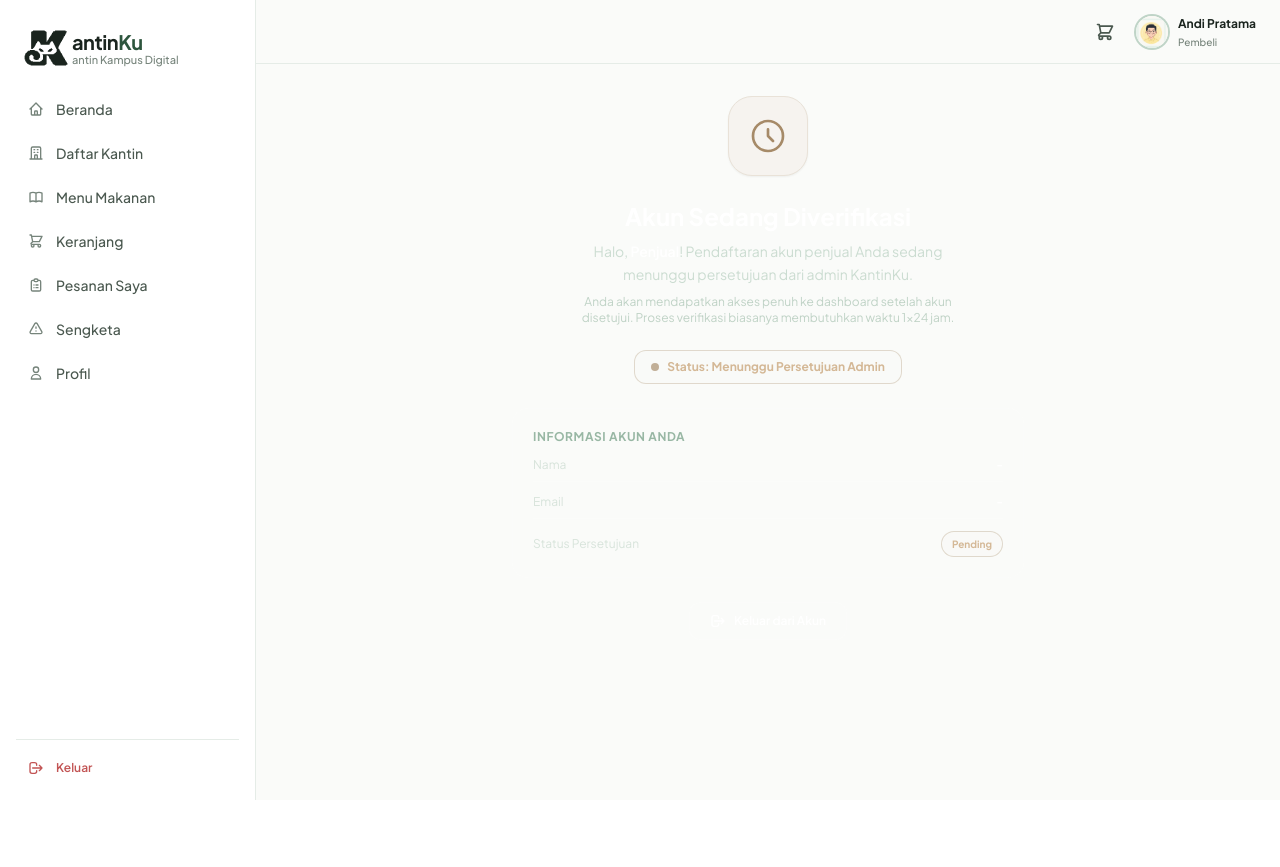
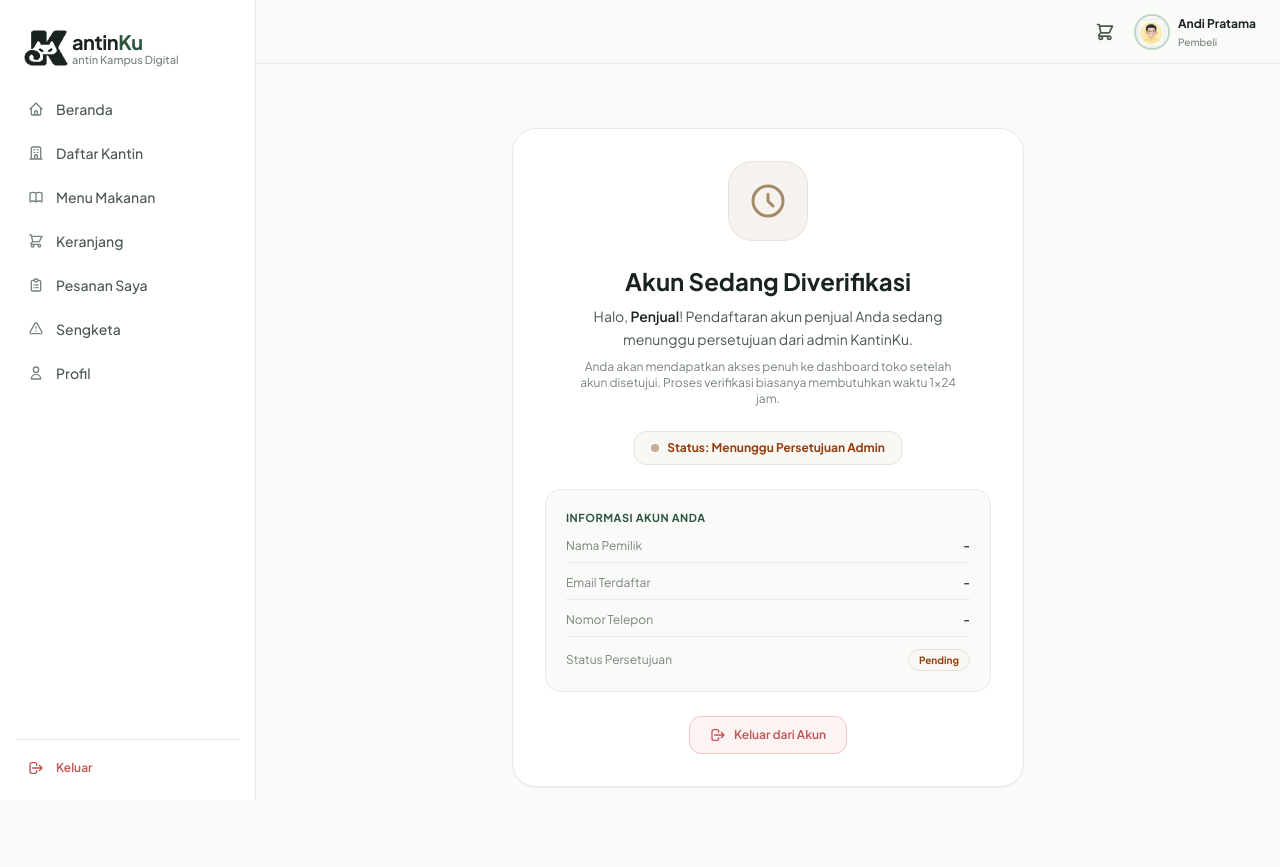
Before and after one commit to 2401020068-alt/Pemesanan_dan_Delivery_Makanan_Kantin, a Laravel app: template resources/views/seller/pending.blade.php in a window 1280 px wide. Before the commit the page ends 800 px from the top, so only its background shows below. Run offline with Laravel 12, Linux system fonts and the light colour scheme; the template is opened without the code that fills it, so the values that code supplies are empty; data comes from the database, SQL or seed files in the repository; some libraries are stand-ins or nearby versions.

Commit message:
fix(views): desain ulang kartu verifikasi pending dan rejected dengan kontras tinggi

```diff
--- a/resources/views/seller/pending.blade.php
+++ b/resources/views/seller/pending.blade.php
@@ -1,51 +1,82 @@
 @extends('layouts.app')
 
-@section('title', 'Menunggu Persetujuan Admin')
+@section('title', ($seller->approval ?? 'pending') === 'rejected' ? 'Pendaftaran Akun Ditolak' : 'Menunggu Persetujuan Admin')
 
 @section('content')
-<div class="max-w-lg mx-auto flex flex-col items-center justify-center min-h-[60vh] text-center space-y-6">
+<div class="max-w-lg mx-auto flex flex-col items-center justify-center min-h-[60vh] py-8">
+    <div class="w-full bg-white border border-[#E5ECE7] rounded-3xl p-6 sm:p-8 shadow-sm flex flex-col items-center text-center space-y-6">
 
-    {{-- Icon --}}
-    <div class="w-20 h-20 rounded-3xl bg-[#F6F3EF] border border-[#E9E2D8] flex items-center justify-center shadow-sm">
-        <svg class="w-10 h-10 text-[#A68A68]" fill="none" stroke="currentColor" viewBox="0 0 24 24">
-            <path stroke-linecap="round" stroke-linejoin="round" stroke-width="1.6"
-                d="M12 8v4l3 3m6-3a9 9 0 11-18 0 9 9 0 0118 0z"/>
+        @if(($seller->approval ?? 'pending') === 'rejected')
+            {{-- Icon Rejected --}}
+            <div class="w-20 h-20 rounded-3xl bg-red-50 border border-red-200 flex items-center justify-center shadow-xs">
+                <svg class="w-10 h-10 text-red-600" fill="none" stroke="currentColor" viewBox="0 0 24 24">
+                    <path stroke-linecap="round" stroke-linejoin="round" stroke-width="1.8" d="M12 9v2m0 4h.01m-6.938 4h13.856c1.54 0 2.502-1.667 1.732-3L13.732 4c-.77-1.333-2.694-1.333-3.464 0L3.34 16c-.77 1.333.192 3 1.732 3z"/>
                 </svg>
             </div>
 
-    {{-- Teks utama --}}
+            {{-- Teks utama Rejected --}}
             <div class="space-y-2">
-        <h1 class="font-display text-2xl font-bold text-white">Akun Sedang Diverifikasi</h1>
-        <p class="text-sm text-emerald-200/80 leading-relaxed max-w-sm mx-auto">
-            Halo, <span class="font-semibold text-white">{{ $seller->name ?? 'Penjual' }}</span>!
+                <h1 class="font-display text-2xl font-bold text-[#1A241E]">Pendaftaran Akun Ditolak</h1>
+                <p class="text-sm text-[#4A584F] leading-relaxed max-w-sm mx-auto">
+                    Halo, <span class="font-semibold text-[#1A241E]">{{ $seller->name ?? 'Penjual' }}</span>.
+                    Mohon maaf, permohonan pendaftaran akun penjual Anda belum disetujui oleh Administrator KantinKu.
+                </p>
+                <p class="text-xs text-[#76847B] max-w-sm mx-auto">
+                    Silakan hubungi pengelola kantin atau administrator kampus di Gedung Rektorat jika terdapat kesalahan data.
+                </p>
+            </div>
+
+            {{-- Status badge Rejected --}}
+            <div class="inline-flex items-center gap-2 px-4 py-2 rounded-xl bg-red-50 border border-red-200 text-red-700 text-xs font-bold">
+                <span class="w-2 h-2 rounded-full bg-red-500"></span>
+                Status: Pendaftaran Ditolak
+            </div>
+        @else
+            {{-- Icon Pending --}}
+            <div class="w-20 h-20 rounded-3xl bg-[#F6F3EF] border border-[#E9E2D8] flex items-center justify-center shadow-xs">
+                <svg class="w-10 h-10 text-[#A68A68]" fill="none" stroke="currentColor" viewBox="0 0 24 24">
+                    <path stroke-linecap="round" stroke-linejoin="round" stroke-width="1.8" d="M12 8v4l3 3m6-3a9 9 0 11-18 0 9 9 0 0118 0z"/>
+                </svg>
+            </div>
+
+            {{-- Teks utama Pending --}}
+            <div class="space-y-2">
+                <h1 class="font-display text-2xl font-bold text-[#1A241E]">Akun Sedang Diverifikasi</h1>
+                <p class="text-sm text-[#4A584F] leading-relaxed max-w-sm mx-auto">
+                    Halo, <span class="font-semibold text-[#1A241E]">{{ $seller->name ?? 'Penjual' }}</span>!
                     Pendaftaran akun penjual Anda sedang menunggu persetujuan dari admin KantinKu.
                 </p>
-        <p class="text-xs text-emerald-300/60 max-w-sm mx-auto">
-            Anda akan mendapatkan akses penuh ke dashboard setelah akun disetujui.
+                <p class="text-xs text-[#76847B] max-w-sm mx-auto">
+                    Anda akan mendapatkan akses penuh ke dashboard toko setelah akun disetujui.
                     Proses verifikasi biasanya membutuhkan waktu 1×24 jam.
                 </p>
             </div>
 
-    {{-- Status badge --}}
-    <div class="inline-flex items-center gap-2 px-4 py-2 rounded-xl bg-[#F6F3EF]/10 border border-[#A68A68]/30 text-[#D4B896] text-xs font-bold">
-        <span class="w-2 h-2 rounded-full bg-[#A68A68] animate-pulse"></span>
+            {{-- Status badge Pending --}}
+            <div class="inline-flex items-center gap-2 px-4 py-2 rounded-xl bg-amber-50 border border-amber-200 text-amber-800 text-xs font-bold">
+                <span class="w-2 h-2 rounded-full bg-amber-500 animate-pulse"></span>
                 Status: Menunggu Persetujuan Admin
             </div>
+        @endif
 
         {{-- Info box --}}
-    <div class="w-full bg-white/5 border border-white/10 rounded-2xl p-5 text-left space-y-3 text-sm">
-        <p class="text-xs font-bold text-emerald-300 uppercase tracking-wider">Informasi Akun Anda</p>
-        <div class="flex items-center justify-between border-b border-white/10 pb-2">
-            <span class="text-emerald-200/60 text-xs">Nama</span>
-            <span class="text-white font-semibold text-xs">{{ $seller->name ?? '-' }}</span>
+        <div class="w-full bg-[#FAFBF9] border border-[#E5ECE7] rounded-2xl p-5 text-left space-y-3 text-xs">
+            <p class="text-[11px] font-bold text-[#2D553D] uppercase tracking-wider">Informasi Akun Anda</p>
+            <div class="flex items-center justify-between border-b border-[#E5ECE7] pb-2">
+                <span class="text-[#76847B]">Nama Pemilik</span>
+                <span class="text-[#1A241E] font-semibold">{{ $seller->name ?? '-' }}</span>
             </div>
-        <div class="flex items-center justify-between border-b border-white/10 pb-2">
-            <span class="text-emerald-200/60 text-xs">Email</span>
-            <span class="text-white font-semibold text-xs">{{ $seller->email ?? '-' }}</span>
+            <div class="flex items-center justify-between border-b border-[#E5ECE7] pb-2">
+                <span class="text-[#76847B]">Email Terdaftar</span>
+                <span class="text-[#1A241E] font-semibold">{{ $seller->email ?? '-' }}</span>
+            </div>
+            <div class="flex items-center justify-between border-b border-[#E5ECE7] pb-2">
+                <span class="text-[#76847B]">Nomor Telepon</span>
+                <span class="text-[#1A241E] font-semibold">{{ $seller->phone ?? '-' }}</span>
             </div>
             <div class="flex items-center justify-between">
-            <span class="text-emerald-200/60 text-xs">Status Persetujuan</span>
-            <span class="px-2.5 py-0.5 rounded-full text-[10px] font-bold bg-[#F6F3EF]/20 text-[#D4B896] border border-[#A68A68]/30">
+                <span class="text-[#76847B]">Status Persetujuan</span>
+                <span class="px-2.5 py-0.5 rounded-full text-[10px] font-bold {{ ($seller->approval ?? 'pending') === 'rejected' ? 'bg-red-50 text-red-700 border border-red-200' : 'bg-amber-50 text-amber-800 border border-amber-200' }}">
                     {{ ucfirst($seller->approval ?? 'pending') }}
                 </span>
             </div>
@@ -53,13 +84,13 @@
 
         {{-- Tombol keluar --}}
         <a href="{{ route('logout') }}"
-        class="inline-flex items-center gap-2 px-5 py-2.5 rounded-xl bg-white/10 hover:bg-white/20 border border-white/10 text-white text-xs font-semibold transition">
+            class="inline-flex items-center gap-2 px-5 py-2.5 rounded-xl bg-[#FDF3F3] hover:bg-[#FBE8E8] border border-[#F3C5C5] text-[#C25454] text-xs font-semibold transition">
             <svg class="w-4 h-4" fill="none" stroke="currentColor" viewBox="0 0 24 24">
-            <path stroke-linecap="round" stroke-linejoin="round" stroke-width="2"
-                d="M17 16l4-4m0 0l-4-4m4 4H7m6 4v1a3 3 0 01-3 3H6a3 3 0 01-3-3V7a3 3 0 013-3h4a3 3 0 013 3v1"/>
+                <path stroke-linecap="round" stroke-linejoin="round" stroke-width="2" d="M17 16l4-4m0 0l-4-4m4 4H7m6 4v1a3 3 0 01-3 3H6a3 3 0 01-3-3V7a3 3 0 013-3h4a3 3 0 013 3v1"/>
             </svg>
             Keluar dari Akun
         </a>
 
     </div>
+</div>
 @endsection
```
Lines whose indentation alone changed are shown as unchanged.
